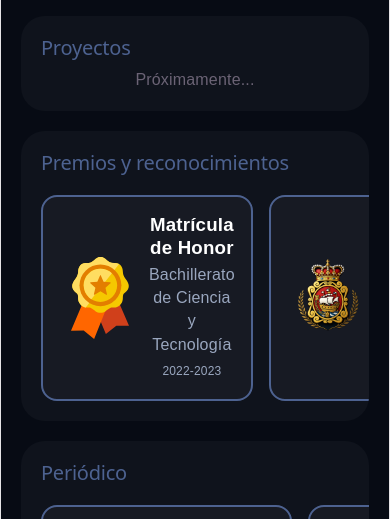
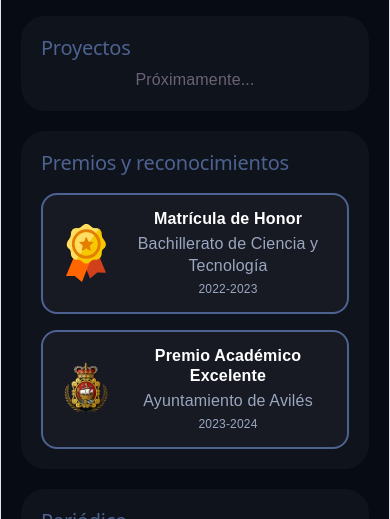
Before and after one commit to andyDevOps1/AGSPortfolio, a React (Vite) app: page / in a window 390 px wide. Shown: the part 1920-2439 px from the top of the page. Built offline with nearby package versions, Linux system fonts and the light colour scheme.

Commit message:
Premios responsive fixes

```diff
--- a/src/premios.css
+++ b/src/premios.css
@@ -1,61 +1,120 @@
 .premios {
-    margin-top: 20px;
     display: flex;
     flex-direction: column;
     background-color: rgb(15, 19, 28);
     border-radius: 24px;
-    margin-left: 20px;
-    margin-right: 20px;
+    margin: 20px;
     padding: 20px;
     overflow: hidden;
 }
 
 .premios h2 {
+    align-self: flex-start;
+    margin: 0 0 clamp(18px, 3vw, 28px);
     color: #4D6290;
-    margin-bottom: 20px;
-    align-self: flex-start;
 }
 
 .premios-lista {
     display: flex;
     flex-direction: row;
+    flex-wrap: wrap;
     gap: 16px;
 }
 
 .premios-card {
     display: flex;
     align-items: center;
-    gap: 8px;
-    width: 320px;
-    padding: 16px;
+
+    gap: clamp(12px, 2vw, 18px);
+    width: calc((100% - 48px) / 4);
+    min-width: 0;
+    padding: clamp(14px, 2vw, 20px);
     border: 2px solid #4D6290;
     border-radius: 16px;
     background-color: rgba(255, 255, 255, 0.03);
-    transition: .35s;
+    transition:
+        transform 0.35s ease,
+        background-color 0.35s ease,
+        box-shadow 0.35s ease;
 }
 
 .premios-card:hover {
-    transform: scale(1.05);
+    transform: translateY(-4px);
+
+    background-color: rgba(255, 255, 255, 0.05);
+
+    box-shadow:
+        0 10px 24px rgba(0, 0, 0, 0.25),
+        0 0 14px rgba(77, 98, 144, 0.2);
 }
 
 .premios-card img {
     width: 82px;
     height: 82px;
+
     object-fit: contain;
     flex-shrink: 0;
+}
+
+.premios-info {
+    min-width: 0;
 }
 
 .premios-info h3,
 .premios-info p {
     margin: 0;
+}
+
+.premios-info h3 {
     color: #fff;
+
+    font-size: clamp(1rem, 2vw, 1.2rem);
+    line-height: 1.25;
 }
 
 .premios-info p {
     margin-top: 4px;
     color: #9aa7bf;
+    line-height: 1.4;
 }
 
 .fecha {
     font-size: 14px;
 }
+
+/* Responsive */
+
+/* Portátil y tablet grande: 2 cards por fila */
+@media (max-width: 1200px) {
+    .premios-card {
+        width: calc((100% - 16px) / 2);
+    }
+}
+
+/* Tablet: 1 card por fila antes de que el contenido se comprima */
+@media (max-width: 850px) {
+    .premios-card {
+        width: 100%;
+    }
+}
+
+/* Móvil */
+@media (max-width: 600px) {
+    .premios-card img {
+        width: 68px;
+        height: 68px;
+    }
+}
+
+/* Móvil pequeño */
+@media (max-width: 400px) {
+    .premios-card {
+        padding: 14px;
+        gap: 8px;
+    }
+
+    .premios-card img {
+        width: 58px;
+        height: 58px;
+    }
+}
--- a/src/premios.jsx
+++ b/src/premios.jsx
@@ -12,14 +12,14 @@ function Premios() {
             <h2>Premios y reconocimientos</h2>
             <div className='premios-lista'>
                 {premios.map((premios, index) => (
-                    <div key={index} className='premios-card'>
-                        <img src={premios.icono} alt={premios.tipo} />
+                    <article key={index} className='premios-card'>
+                        <img src={premios.icono} alt="" />
                         <div className='premios-info'>
                             <h3>{premios.nombre}</h3>
                             <p>{premios.razon}</p>
                             <p className='fecha'>{premios.fecha}</p>
                         </div>
-                    </div>
+                    </article>
                 ))}
             </div>
         </section>
```
